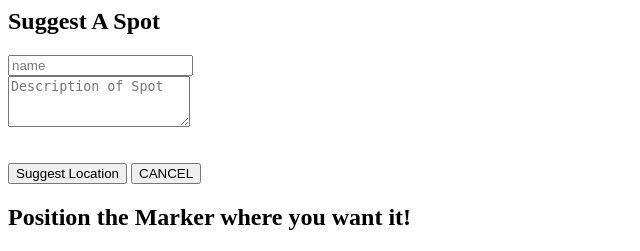
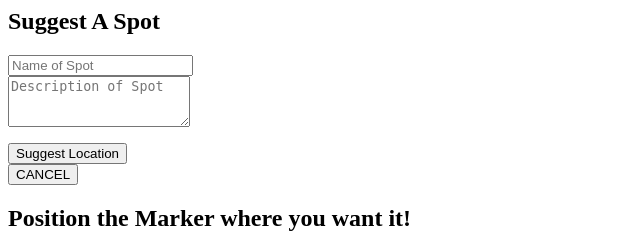
Before and after one commit to jarvisjardin/GYDUS, a CodeIgniter app: the page made by application/views/sasView.php in a window 1280 px wide. Shown: the top 251 px of the page, without its empty margins (0-640 px from the left). Before the commit the page ends 230 px from the top, so only its background shows below. Run offline with CodeIgniter, Linux system fonts and the light colour scheme; data that the repository does not hold is empty.

Commit message:
Made Suggest a Spot liquid

```diff
--- a/application/views/sasView.php
+++ b/application/views/sasView.php
@@ -5,35 +5,39 @@
 <section class="sasView">
  <h1 class="gydus-login-headertxt">Suggest A Spot</h1>
 
-<form action="<?php echo base_url();?>index.php/mapController/suggestaspot"  method="post"class="form-horizontal gydus-form-horizontal ">
-            <section class="control-group">
-              <section class="controls">
-                <input type="text" class="gydus-login-email-input" name="spot-name" id="spot-name" placeholder="name">
-              </section>
-            </section>
+ <section class="searchkeyword">
+			<form action="<?php echo base_url();?>index.php/mapController/suggestaspot" method='post' class="form-search">
+				<section class="gydus-kw-append input-append">
+					<input type="text" class="gydus-kw-search" name='searchLocation' placeholder="Name of Spot">
+				</section><!-- end of input-append-->
 
-             <section class="control-group">
-              <section class="controls">
-	              <textarea rows="3" placeholder="Description of Spot"></textarea>
-	               </section>
-            </section>
-            <section>
-            	  <input type="hidden" name="sasLat" id="sasLat"><br>
-     	          <input type="hidden" name="sasLng" id="sasLng"><br>
 
-            </section>
+				<section class="gydus-kw-append-desc control-group">
+					<section class="controls">
+						<textarea rows="3" class="gydus-kw-search-spotDesc" placeholder="Description of Spot"></textarea>
+	                </section>
+	            </section>
+
+ </section><!-- end of searchkeyword-->
+
+
 
               <section class="control-group">
-              <section class="controls">
+              	<section class="viewLocationbtn controls">
 
-                <button  class="btn btn-primary" type="buton" class="btn">Suggest Location</button>
-                <button  class="btn btn-danger" type="button" onClick="location='<?php echo base_url();?>index.php/mapController/'">CANCEL</button>
-              </section>
+               	 <button  class="btn btn-large btn-block btn-primary" type="buton" class="btn">Suggest Location</button>
+                </section><!-- end of viewlocaionbtn-->
+
+                <section class="sasCancel">
+                              <button  class="btn btn-large btn-block btn-danger" type="button" onClick="location='<?php echo base_url();?>index.php/mapController/'">CANCEL</button>
+                </section><!-- end of sas cancel-->
             </section>
           </form>
 
+
           <h2 id='sasPrompt'>Position the Marker where you want it!</h2>
           </section><!-- end of Gydus Login -->
+
 
 
 <section id="mapSpot" class="map-spot">
```
Also changed, not shown: application/views/mapView.php (+3 -4 lines), webroot/css/style.css (+16 -5 lines).
